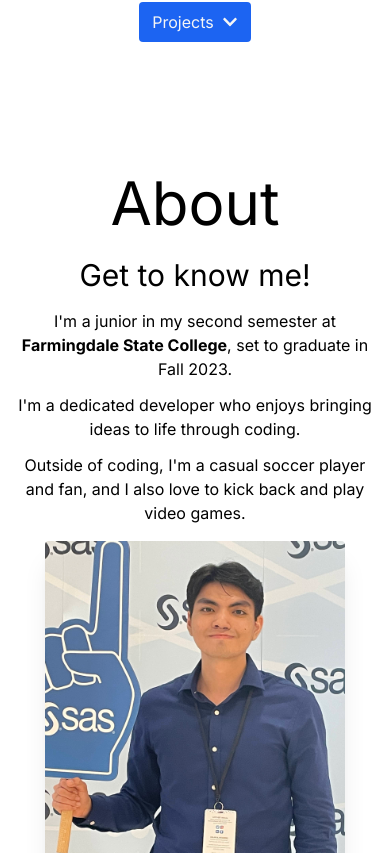
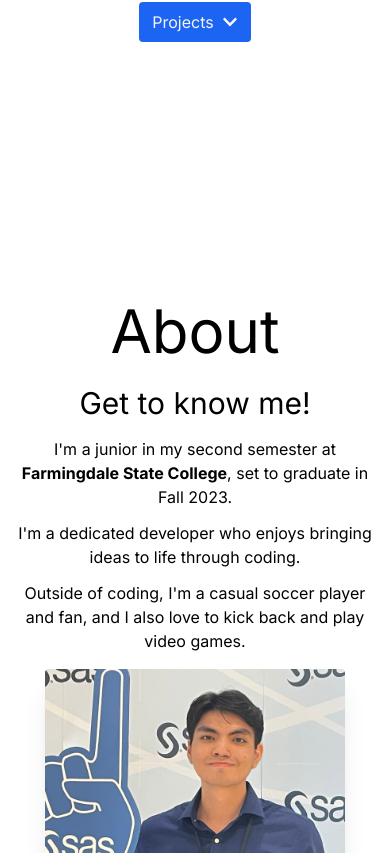
Before and after one commit to KyoshiNoda/Portfolio, a Next.js app: page / in a window 390 px wide. Shown: the part 711-1564 px from the top of the page. Built offline with nearby package versions, Linux system fonts and the light colour scheme.

Commit message:
fixed about mobile layout

```diff
--- a/src/components/About.tsx
+++ b/src/components/About.tsx
@@ -17,7 +17,7 @@ function About() {
   return (
     <section
       id={headerItems.about.page}
-      className="flex flex-col text-center justify-center items-center md:flex-row md:text-start"
+      className="flex flex-col text-center justify-center items-center md:flex-row md:text-start pt-32 pb-48"
     >
       <div className={"m-4 md:ml-20 sm:ml-12 md:w-1/2"}>
         <h1 className={"text-6xl my-6"}>About</h1>
```
